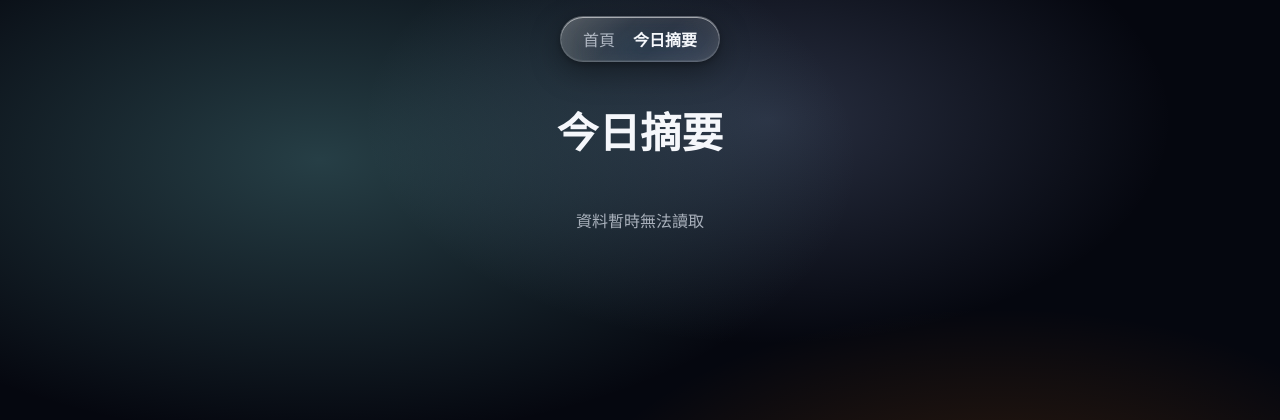
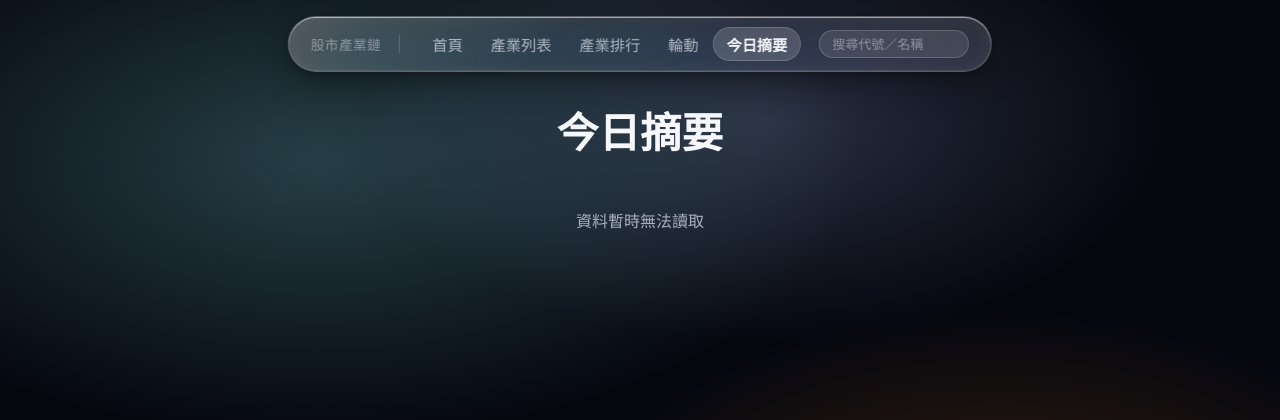
Before and after one commit to taukou/stock_analysis, a Flask app: page /daily in a window 1280 px wide. Shown: the top 420 px of the page. Run offline with Flask 3, Linux system fonts and the light colour scheme; parts of the project's set-up code (start-up, migrations or seed data) failed here and were passed over.

Commit message:
fix: daily page uses the same top bar as home
The daily page now shows the full nav (首頁/產業列表/產業排行/輪動/今日摘要
and search) linking back to home sections; home re-aligns to the URL hash
after its async sections load so /#rotation lands on the section.

Co-Authored-By: Claude Opus 5.5 <noreply@anthropic.com>

```diff
--- a/templates/daily.html
+++ b/templates/daily.html
@@ -16,11 +16,16 @@
                 #05070f;
             background-attachment: fixed;
         }
+        /* 頂部導覽：與首頁同一組項目，首頁各區塊以 /#id 連回；今日摘要為目前頁 */
         .top-bar { position: fixed; top: 16px; left: 50%; transform: translateX(-50%); z-index: 10;
-                   display: flex; align-items: center; gap: 18px; padding: 10px 22px; white-space: nowrap; }
-        .top-bar a { color: var(--text-2); text-decoration: none; }
-        .top-bar a:hover { color: var(--text-1); }
-        .top-bar .cur { color: var(--text-1); font-weight: 600; }
+                   display: flex; align-items: center; gap: 18px; padding: 10px 22px; font-size: 0.95rem; white-space: nowrap; }
+        .top-bar .brand { font-weight: 500; font-size: 0.85rem; letter-spacing: 0.5px; color: var(--text-3); }
+        .top-bar .divider { width: 1px; height: 18px; background: rgba(255, 255, 255, 0.18); flex: none; }
+        .nav-tabs { display: flex; align-items: center; }
+        .nav-tab { padding: 6px 14px; border-radius: 999px; color: var(--text-2); text-decoration: none; transition: color 0.2s; }
+        .nav-tab:hover { color: var(--text-1); }
+        .nav-tab[aria-current] { color: var(--text-1); font-weight: 600;
+            background: rgba(255, 255, 255, 0.16); box-shadow: inset 0 0 0 1px rgba(255, 255, 255, 0.16); }
         main { max-width: 900px; margin: 0 auto; padding: 100px 16px 40px; }
         h1 { font-size: clamp(1.8rem, 4vw, 2.6rem); text-align: center; margin-bottom: 8px; }
         .sub { text-align: center; color: var(--text-2); margin-bottom: 32px; font-size: 0.9rem; }
@@ -36,7 +41,13 @@
         .note { color: var(--text-3); font-size: 0.8rem; line-height: 1.6; margin-top: 10px; }
         .empty { text-align: center; color: var(--text-2); padding: 40px 0; }
         .none { color: var(--text-3); font-size: 0.85rem; }
-        @media (max-width: 600px) { .cols { grid-template-columns: 1fr; } .top-bar { gap: 10px; padding: 8px 14px; } }
+        @media (max-width: 600px) { .cols { grid-template-columns: 1fr; } }
+        @media (max-width: 520px) {
+            .top-bar { gap: 8px; padding: 6px 10px; font-size: 0.8rem; max-width: calc(100vw - 16px); }
+            .top-bar .brand, .top-bar .divider { display: none; }
+            .nav-tab { padding: 6px 9px; }
+            .search-input { width: 84px; min-width: 0; }
+        }
     </style>
 </head>
 <body>
@@ -51,9 +62,18 @@
     {%- endmacro %}
 
     <nav class="top-bar glass glass-pill refract" aria-label="主要導覽">
-        <a href="/">首頁</a>
-        <a href="/daily" class="cur" aria-current="page">今日摘要</a>
+        <span class="brand">股市產業鏈</span>
+        <span class="divider" aria-hidden="true"></span>
+        <div class="nav-tabs">
+            <a class="nav-tab" href="/">首頁</a>
+            <a class="nav-tab" href="/#industries">產業列表</a>
+            <a class="nav-tab" href="/#ranking">產業排行</a>
+            <a class="nav-tab" href="/#rotation">輪動</a>
+            <a class="nav-tab" href="/daily" aria-current="page">今日摘要</a>
+        </div>
+        <input id="search-input" class="search-input" type="search" placeholder="搜尋代號／名稱" aria-label="搜尋公司" autocomplete="off">
     </nav>
+    <div id="search-list" class="search-list glass" role="listbox"></div>
     <div id="freshness" class="glass glass-pill" role="status">{{ freshness }}</div>
 
     <main>
@@ -122,5 +142,7 @@
         </section>
         {% endif %}
     </main>
+    <script src="{{ url_for('static', filename='js/common.js') }}"></script>
+    <script>Common.mountSearch(document.getElementById('search-input'), document.getElementById('search-list'));</script>
 </body>
 </html>
```
Also changed, not shown: templates/home.html (+13 -2 lines).
